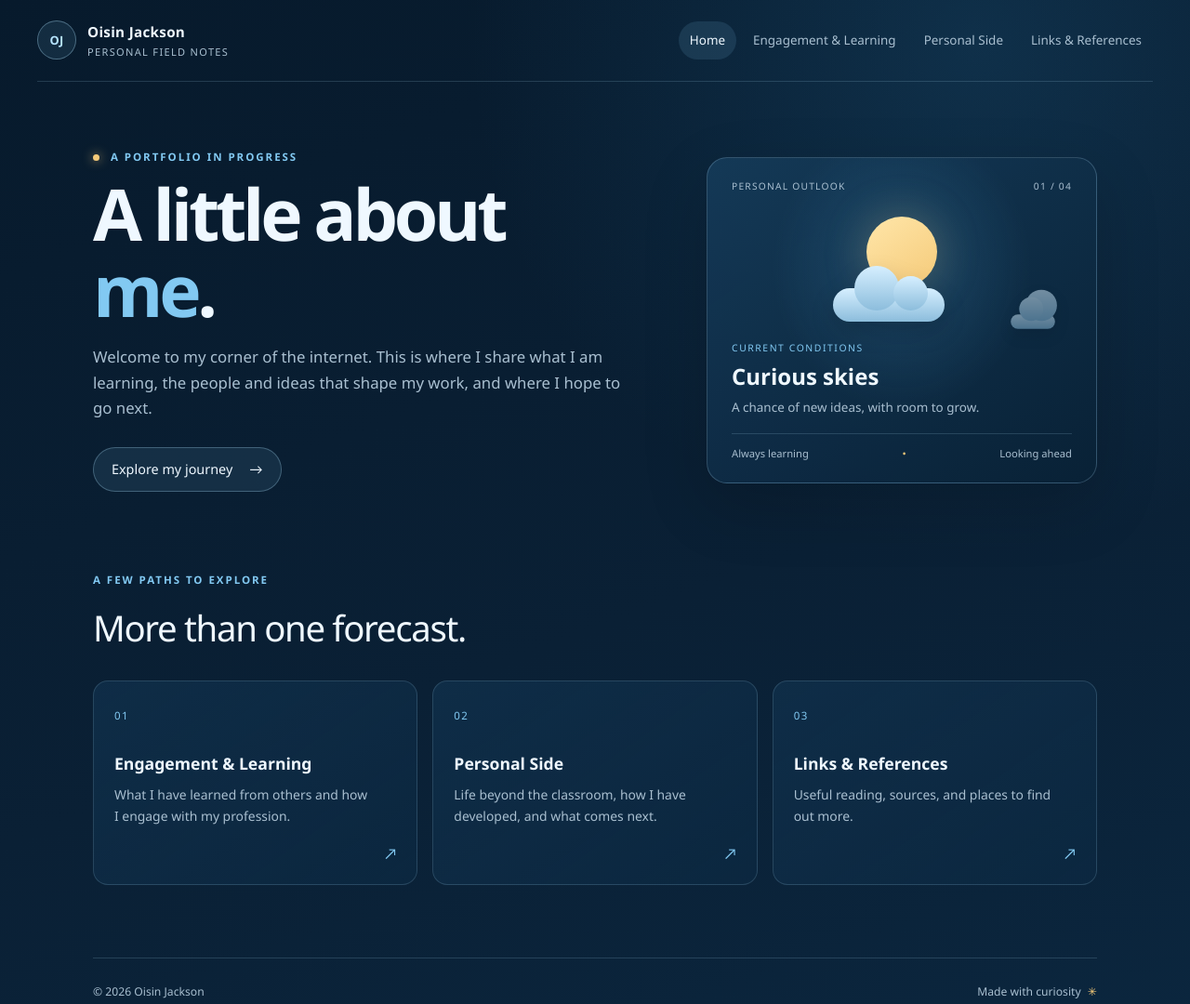
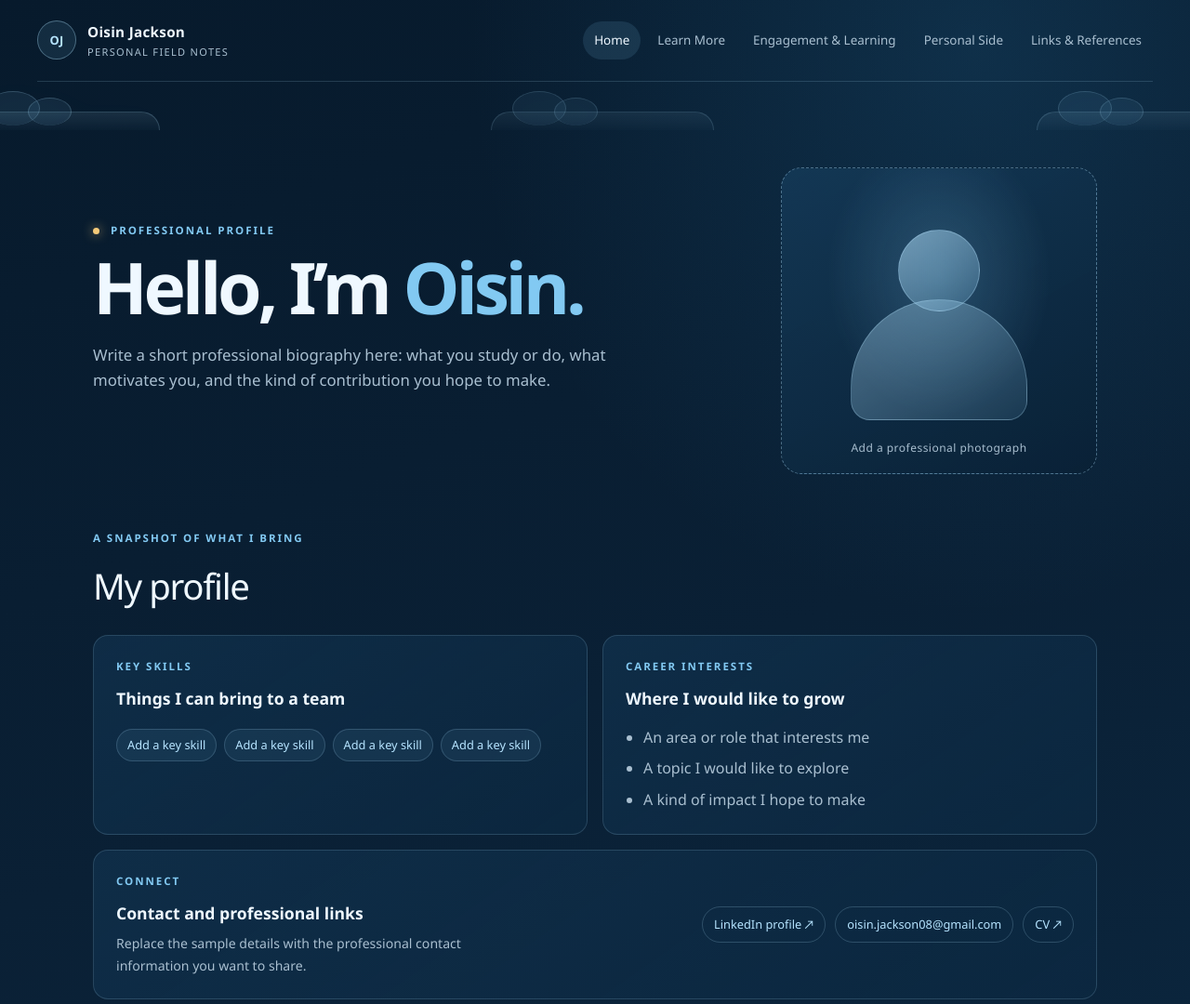
Before and after one commit to OisinJacksonJJ/PersonalWebsite, a plain HTML site: page index.html in a window 1280 px wide. Shown: the top 1080 px of the page at 93% size. Drawn offline with Linux system fonts and the light colour scheme.

Commit message:
feat: restructured homepage

```diff
--- a/index.html
+++ b/index.html
@@ -3,12 +3,12 @@
 <head>
   <meta charset="utf-8">
   <meta name="viewport" content="width=device-width, initial-scale=1">
-  <meta name="description" content="A personal portfolio and reflection by Oisin Jackson.">
+  <meta name="description" content="Professional profile and portfolio of Oisin Jackson.">
   <title>Home | Oisin Jackson</title>
   <link rel="stylesheet" href="styles.css">
 </head>
 <body>
-  <!-- Shared header: edit the name here on every page and update the matching navigation link. -->
+  <!-- Shared header: keep the name and navigation consistent across all pages. -->
   <header class="site-header">
     <a class="brand" href="index.html" aria-label="Oisin Jackson, home">
       <span class="brand-mark" aria-hidden="true">OJ</span>
@@ -16,67 +16,92 @@
     </a>
     <nav class="site-nav" aria-label="Main navigation">
       <a href="index.html" aria-current="page">Home</a>
+      <a href="learn-more.html">Learn More</a>
       <a href="engagement.html">Engagement &amp; Learning</a>
       <a href="personal.html">Personal Side</a>
       <a href="references.html">Links &amp; References</a>
     </nav>
   </header>
+  <!-- Decorative clouds between the header and page content. Purely visual; change their style in styles.css. -->
+  <div class="cloud-divider" aria-hidden="true">
+    <span class="cloud-bank cloud-bank-left"></span>
+    <span class="cloud-bank cloud-bank-center"></span>
+    <span class="cloud-bank cloud-bank-right"></span>
+  </div>
 
   <main>
-    <!-- Home introduction: replace the example prompts with your own bio and a short welcome. -->
-    <section class="hero page-width">
+    <!-- Professional biography: replace the prompt with a concise introduction about your background and goals. -->
+    <section class="hero profile-hero page-width">
       <div class="hero-copy">
-        <p class="eyebrow"><span class="status-dot"></span> A portfolio in progress</p>
-        <h1>A little about <span class="text-highlight">me</span>.</h1>
+        <p class="eyebrow"><span class="status-dot"></span> Professional profile</p>
+        <h1>Hello, I’m <span class="text-highlight">Oisin.</span></h1>
         <p class="intro">
-          Welcome to my corner of the internet. This is where I share what I am learning,
-          the people and ideas that shape my work, and where I hope to go next.
+          Write a short professional biography here: what you study or do, what motivates you,
+          and the kind of contribution you hope to make.
         </p>
-        <a class="button-link" href="engagement.html">Explore my journey <span aria-hidden="true">→</span></a>
       </div>
 
-      <!-- Decorative weather-inspired card: change the text or remove this block if it doesn't feel like you. -->
-      <aside class="weather-card" aria-label="A snapshot of my outlook">
-        <div class="weather-card-top"><span>PERSONAL OUTLOOK</span><span>01 / 04</span></div>
-        <div class="weather-art" aria-hidden="true"><span class="sun"></span><span class="cloud cloud-one"></span><span class="cloud cloud-two"></span></div>
-        <p class="weather-label">CURRENT CONDITIONS</p>
-        <p class="weather-title">Curious skies</p>
-        <p class="weather-note">A chance of new ideas, with room to grow.</p>
-        <div class="weather-rule"></div>
-        <p class="weather-foot">Always learning <span>•</span> Looking ahead</p>
-      </aside>
+      <!-- Replace this illustrated placeholder with your own photo file when ready.
+           For example, put profile-photo.jpg beside these files and use:
+           <img class="profile-photo" src="profile-photo.jpg" alt="Professional portrait of Oisin Jackson"> -->
+      <div class="portrait-placeholder" role="img" aria-label="Placeholder for a professional photograph">
+        <span class="portrait-head"></span>
+        <span class="portrait-shoulders"></span>
+        <span class="portrait-caption">Add a professional photograph</span>
+      </div>
     </section>
 
-    <!-- Three short signposts help visitors decide where to go next. Edit titles and descriptions freely. -->
-    <section class="page-width section-block">
+    <!-- Profile details: fill in the prompts below with your skills and career interests. -->
+    <section class="profile-section page-width" aria-labelledby="profile-details-title">
       <div class="section-heading">
-        <p class="eyebrow">A few paths to explore</p>
-        <h2>More than one forecast.</h2>
+        <p class="eyebrow">A snapshot of what I bring</p>
+        <h2 id="profile-details-title">My profile</h2>
       </div>
-      <div class="card-grid">
-        <a class="topic-card" href="engagement.html">
-          <span class="card-number">01</span>
-          <h3>Engagement &amp; Learning</h3>
-          <p>What I have learned from others and how I engage with my profession.</p>
-          <span class="card-arrow" aria-hidden="true">↗</span>
-        </a>
-        <a class="topic-card" href="personal.html">
-          <span class="card-number">02</span>
-          <h3>Personal Side</h3>
-          <p>Life beyond the classroom, how I have developed, and what comes next.</p>
-          <span class="card-arrow" aria-hidden="true">↗</span>
-        </a>
-        <a class="topic-card" href="references.html">
-          <span class="card-number">03</span>
-          <h3>Links &amp; References</h3>
-          <p>Useful reading, sources, and places to find out more.</p>
-          <span class="card-arrow" aria-hidden="true">↗</span>
-        </a>
+
+      <div class="profile-grid">
+        <article class="profile-card">
+          <p class="eyebrow">Key skills</p>
+          <h3>Things I can bring to a team</h3>
+          <!-- Replace or remove each chip. Add another <span class="skill-chip">...</span> for more skills. -->
+          <ul class="skill-list" aria-label="Key skills">
+            <li class="skill-chip">Add a key skill</li>
+            <li class="skill-chip">Add a key skill</li>
+            <li class="skill-chip">Add a key skill</li>
+            <li class="skill-chip">Add a key skill</li>
+          </ul>
+        </article>
+
+        <article class="profile-card">
+          <p class="eyebrow">Career interests</p>
+          <h3>Where I would like to grow</h3>
+          <!-- Replace these prompts with sectors, roles, or problems that interest you. -->
+          <ul class="interest-list">
+            <li>An area or role that interests me</li>
+            <li>A topic I would like to explore</li>
+            <li>A kind of impact I hope to make</li>
+          </ul>
+        </article>
+
+        <article class="profile-card contact-card">
+          <div>
+            <p class="eyebrow">Connect</p>
+            <h3>Contact and professional links</h3>
+            <p class="contact-note">Replace the sample details with the professional contact information you want to share.</p>
+          </div>
+          <div class="profile-links">
+            <!-- Replace the sample LinkedIn address with your public profile URL. -->
+            <a class="profile-link" href="https://www.linkedin.com/in/oisin-jackson/" target="_blank" rel="noopener noreferrer">LinkedIn profile <span aria-hidden="true">↗</span></a>
+            <!-- Replace this email address with one you are comfortable sharing publicly. -->
+            <a class="profile-link" href="mailto:your.email@example.com">oisin.jackson08@gmail.com</a>
+            <!-- The PDF is stored beside this page so its relative link works on GitHub Pages. -->
+            <a class="profile-link" href="cv.pdf" target="_blank" rel="noopener noreferrer">CV <span aria-hidden="true">↗</span></a>
+          </div>
+        </article>
       </div>
     </section>
   </main>
 
-  <!-- Shared footer: update the year or add contact/social links when you are ready. -->
+  <!-- Shared footer: update the year or add further contact links when you are ready. -->
   <footer class="site-footer page-width">
     <span>© 2026 Oisin Jackson</span>
     <span>Made with curiosity <span class="footer-star" aria-hidden="true">✳</span></span>
--- a/styles.css
+++ b/styles.css
@@ -117,7 +117,67 @@ a:focus-visible {
   background: rgba(130, 201, 242, 0.12);
 }
 
-/* 4. Home page hero: the weather illustration is made from CSS shapes, no image needed. */
+/* 4. Decorative cloud banks sit between the header and each page's content. */
+.cloud-divider {
+  position: relative;
+  height: 52px;
+  overflow: hidden;
+  pointer-events: none;
+}
+
+.cloud-bank {
+  position: absolute;
+  bottom: 0;
+  width: 190px;
+  height: 20px;
+  border: 1px solid rgba(182, 228, 255, 0.2);
+  border-bottom: 0;
+  border-radius: 100px 100px 0 0;
+  background: linear-gradient(180deg, rgba(182, 228, 255, 0.1), rgba(130, 201, 242, 0.025));
+  filter: drop-shadow(0 0 12px rgba(130, 201, 242, 0.08));
+}
+
+.cloud-bank::before,
+.cloud-bank::after {
+  position: absolute;
+  bottom: 5px;
+  border: 1px solid rgba(182, 228, 255, 0.2);
+  border-bottom: 0;
+  border-radius: 50%;
+  background: rgba(130, 201, 242, 0.09);
+  content: "";
+}
+
+.cloud-bank::before {
+  left: 22px;
+  width: 56px;
+  height: 36px;
+}
+
+.cloud-bank::after {
+  left: 67px;
+  width: 45px;
+  height: 29px;
+}
+
+.cloud-bank-left {
+  left: -38px;
+  width: 210px;
+}
+
+.cloud-bank-center {
+  left: calc(50% - 112px);
+  width: 240px;
+  opacity: 0.75;
+}
+
+.cloud-bank-right {
+  right: -35px;
+  width: 200px;
+  opacity: 0.85;
+}
+
+/* 5. Home profile hero and photo placeholder. Replace the placeholder with your own image. */
 .hero {
   min-height: 470px;
   padding-block: 72px 64px;
@@ -125,6 +185,61 @@ a:focus-visible {
   grid-template-columns: 1.05fr 0.75fr;
   align-items: center;
   gap: 72px;
+}
+
+.profile-hero {
+  min-height: 400px;
+  padding-block: 40px 48px;
+  grid-template-columns: 1.1fr 0.75fr;
+  gap: 64px;
+}
+
+.portrait-placeholder {
+  position: relative;
+  width: min(100%, 340px);
+  min-height: 330px;
+  justify-self: end;
+  overflow: hidden;
+  border: 1px dashed rgba(182, 228, 255, 0.38);
+  border-radius: 22px;
+  background:
+    radial-gradient(ellipse at 50% 35%, rgba(130, 201, 242, 0.22), transparent 50%),
+    linear-gradient(150deg, rgba(21, 58, 88, 0.85), rgba(9, 33, 54, 0.9));
+}
+
+.portrait-head {
+  position: absolute;
+  top: 66px;
+  left: 50%;
+  width: 88px;
+  height: 88px;
+  border: 1px solid rgba(182, 228, 255, 0.32);
+  border-radius: 50%;
+  background: linear-gradient(145deg, rgba(182, 228, 255, 0.55), rgba(130, 201, 242, 0.2));
+  transform: translateX(-50%);
+}
+
+.portrait-shoulders {
+  position: absolute;
+  bottom: 57px;
+  left: 50%;
+  width: 190px;
+  height: 130px;
+  border: 1px solid rgba(182, 228, 255, 0.28);
+  border-radius: 100px 100px 22px 22px;
+  background: linear-gradient(145deg, rgba(182, 228, 255, 0.38), rgba(130, 201, 242, 0.12));
+  transform: translateX(-50%);
+}
+
+.portrait-caption {
+  position: absolute;
+  right: 12px;
+  bottom: 17px;
+  left: 12px;
+  color: var(--muted);
+  font-size: 0.75rem;
+  letter-spacing: 0.04em;
+  text-align: center;
 }
 
 .eyebrow {
@@ -174,154 +289,7 @@ h1 {
   font-size: 1.05rem;
 }
 
-.button-link {
-  min-height: 48px;
-  padding: 0 19px;
-  display: inline-flex;
-  align-items: center;
-  gap: 18px;
-  border: 1px solid rgba(182, 228, 255, 0.28);
-  border-radius: 999px;
-  color: var(--text);
-  background: rgba(130, 201, 242, 0.1);
-  font-size: 0.9rem;
-  text-decoration: none;
-  transition: background 160ms ease, border-color 160ms ease;
-}
-
-.button-link:hover {
-  border-color: var(--sky);
-  background: rgba(130, 201, 242, 0.2);
-}
-
-/* 5. Weather card: adjust its text in index.html and its visual colors above. */
-.weather-card {
-  min-height: 350px;
-  padding: 22px 26px;
-  overflow: hidden;
-  border: 1px solid rgba(182, 228, 255, 0.22);
-  border-radius: 22px;
-  background:
-    radial-gradient(ellipse at 50% 34%, rgba(76, 158, 208, 0.23), transparent 47%),
-    linear-gradient(145deg, rgba(21, 58, 88, 0.95), rgba(9, 33, 54, 0.94));
-  box-shadow: 0 24px 70px rgba(0, 0, 0, 0.16);
-}
-
-.weather-card-top,
-.weather-foot {
-  display: flex;
-  align-items: center;
-  justify-content: space-between;
-}
-
-.weather-card-top {
-  color: var(--muted);
-  font-size: 0.64rem;
-  letter-spacing: 0.12em;
-}
-
-.weather-art {
-  position: relative;
-  height: 150px;
-  margin-top: 7px;
-}
-
-.sun {
-  position: absolute;
-  top: 17px;
-  left: 50%;
-  width: 76px;
-  height: 76px;
-  border-radius: 50%;
-  background: linear-gradient(145deg, #ffe6a9, var(--sun));
-  box-shadow: 0 0 48px rgba(245, 202, 121, 0.25);
-  transform: translateX(-50%);
-}
-
-.cloud {
-  position: absolute;
-  bottom: 20px;
-  width: 120px;
-  height: 36px;
-  border-radius: 999px;
-  background: linear-gradient(180deg, #d6efff, #8cbddc);
-  filter: drop-shadow(0 10px 12px rgba(0, 0, 0, 0.16));
-}
-
-.cloud::before,
-.cloud::after {
-  position: absolute;
-  bottom: 12px;
-  border-radius: 50%;
-  background: inherit;
-  content: "";
-}
-
-.cloud::before {
-  left: 23px;
-  width: 48px;
-  height: 48px;
-}
-
-.cloud::after {
-  right: 18px;
-  width: 37px;
-  height: 37px;
-}
-
-.cloud-one {
-  left: calc(50% - 74px);
-  z-index: 1;
-}
-
-.cloud-two {
-  right: 8px;
-  bottom: 9px;
-  width: 68px;
-  height: 22px;
-  opacity: 0.5;
-  transform: scale(0.7);
-}
-
-.weather-label {
-  margin-bottom: 2px;
-  color: var(--sky);
-  font-size: 0.65rem;
-  letter-spacing: 0.15em;
-}
-
-.weather-title {
-  margin-bottom: 2px;
-  font-size: 1.5rem;
-  font-weight: 600;
-}
-
-.weather-note {
-  margin-bottom: 17px;
-  color: var(--muted);
-  font-size: 0.84rem;
-}
-
-.weather-rule {
-  height: 1px;
-  background: var(--line);
-}
-
-.weather-foot {
-  margin: 12px 0 0;
-  color: var(--muted);
-  font-size: 0.7rem;
-}
-
-.weather-foot span {
-  color: var(--sun);
-}
-
-/* 6. Home page signpost cards: each card links to one of the other pages. */
-.section-block {
-  padding-block: 22px 78px;
-}
-
+/* 6. Homepage details and Learn More signpost cards. */
 .section-heading {
   margin-bottom: 24px;
 }
@@ -333,10 +301,114 @@ h1 {
   letter-spacing: -0.035em;
 }
 
+.profile-section {
+  padding-block: 12px 78px;
+}
+
+.profile-section .section-heading {
+  margin-bottom: 20px;
+}
+
+.profile-grid {
+  display: grid;
+  grid-template-columns: repeat(2, minmax(0, 1fr));
+  gap: 16px;
+}
+
+.profile-card {
+  padding: 24px;
+  border: 1px solid var(--line);
+  border-radius: 16px;
+  background: linear-gradient(145deg, rgba(16, 47, 74, 0.85), rgba(12, 41, 66, 0.72));
+}
+
+.profile-card h3 {
+  margin-bottom: 14px;
+  font-size: 1.1rem;
+  font-weight: 600;
+}
+
+.skill-list {
+  display: flex;
+  flex-wrap: wrap;
+  gap: 8px;
+  margin: 18px 0 0;
+  padding: 0;
+  list-style: none;
+}
+
+.skill-chip {
+  padding: 6px 11px;
+  border: 1px solid rgba(182, 228, 255, 0.18);
+  border-radius: 999px;
+  color: var(--sky-bright);
+  background: rgba(130, 201, 242, 0.08);
+  font-size: 0.8rem;
+}
+
+.interest-list {
+  margin: 0;
+  padding-left: 19px;
+  color: var(--muted);
+}
+
+.interest-list li + li {
+  margin-top: 7px;
+}
+
+.contact-card {
+  grid-column: 1 / -1;
+  display: flex;
+  align-items: center;
+  justify-content: space-between;
+  gap: 26px;
+}
+
+.contact-card h3 {
+  margin-bottom: 6px;
+}
+
+.contact-note {
+  max-width: 430px;
+  margin-bottom: 0;
+  color: var(--muted);
+  font-size: 0.88rem;
+}
+
+.profile-links {
+  display: flex;
+  flex-wrap: wrap;
+  justify-content: flex-end;
+  gap: 10px;
+}
+
+.profile-link,
+.cv-note {
+  padding: 8px 12px;
+  border: 1px solid rgba(182, 228, 255, 0.2);
+  border-radius: 999px;
+  color: var(--sky-bright);
+  font-size: 0.8rem;
+  text-decoration: none;
+}
+
+.profile-link:hover {
+  border-color: var(--sky);
+  background: rgba(130, 201, 242, 0.1);
+}
+
+.cv-note {
+  color: var(--muted);
+}
+
 .card-grid {
   display: grid;
   grid-template-columns: repeat(3, 1fr);
   gap: 16px;
+}
+
+.learn-more-grid {
+  padding-bottom: 24px;
 }
 
 .topic-card {
@@ -507,8 +579,8 @@ h1 {
     gap: 36px;
   }
 
-  .weather-card {
-    width: min(100%, 440px);
+  .portrait-placeholder {
+    justify-self: center;
   }
 
   .card-grid {
@@ -517,6 +589,20 @@ h1 {
 
   .topic-card {
     min-height: 180px;
+  }
+
+  .profile-grid {
+    grid-template-columns: 1fr;
+  }
+
+  .contact-card {
+    grid-column: auto;
+    align-items: flex-start;
+    flex-direction: column;
+  }
+
+  .profile-links {
+    justify-content: flex-start;
   }
 
   .page-intro {
@@ -532,10 +618,6 @@ h1 {
 
   .hero {
     padding-block: 42px;
-  }
-
-  .weather-card {
-    padding-inline: 20px;
   }
 
   .story-card,
```
Also changed, not shown: engagement.html (+7 -1 lines), learn-more.html (added, +69 -0 lines), personal.html (+7 -1 lines), references.html (+7 -1 lines), 1 other file.
